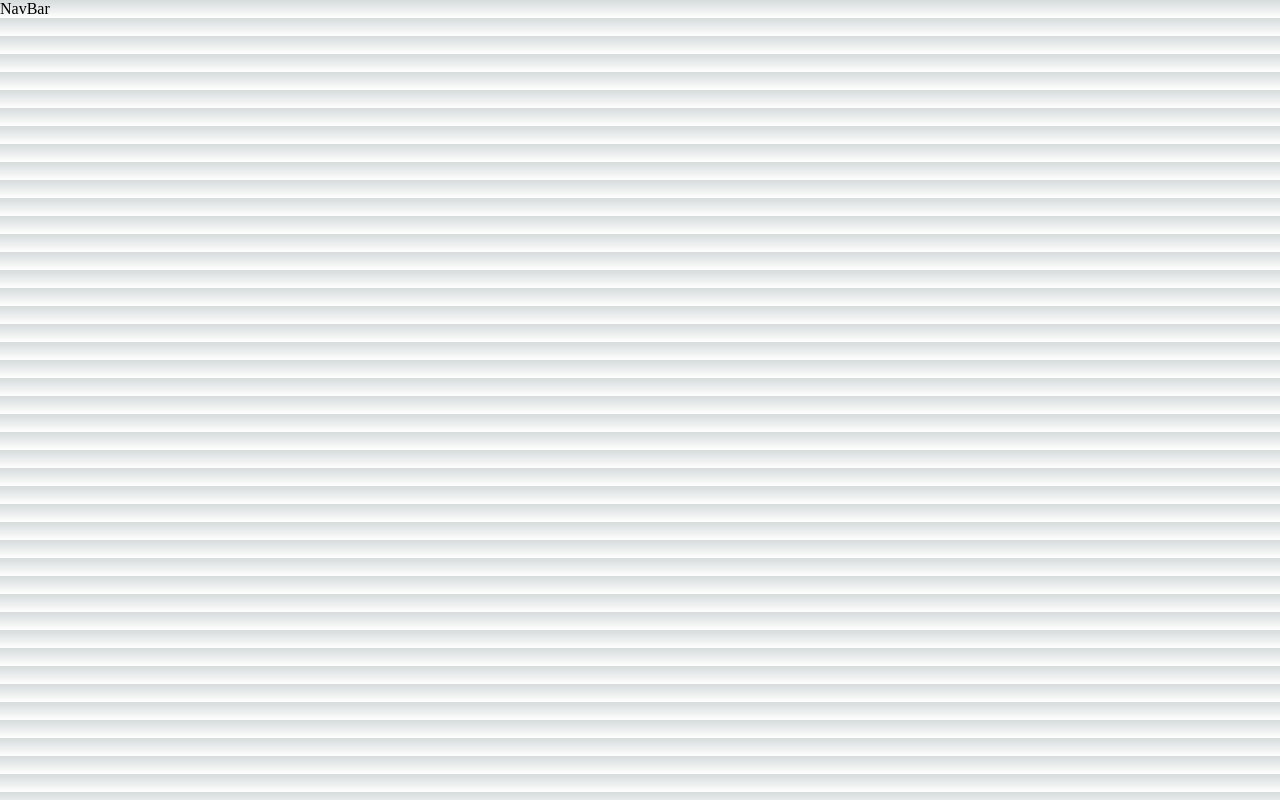
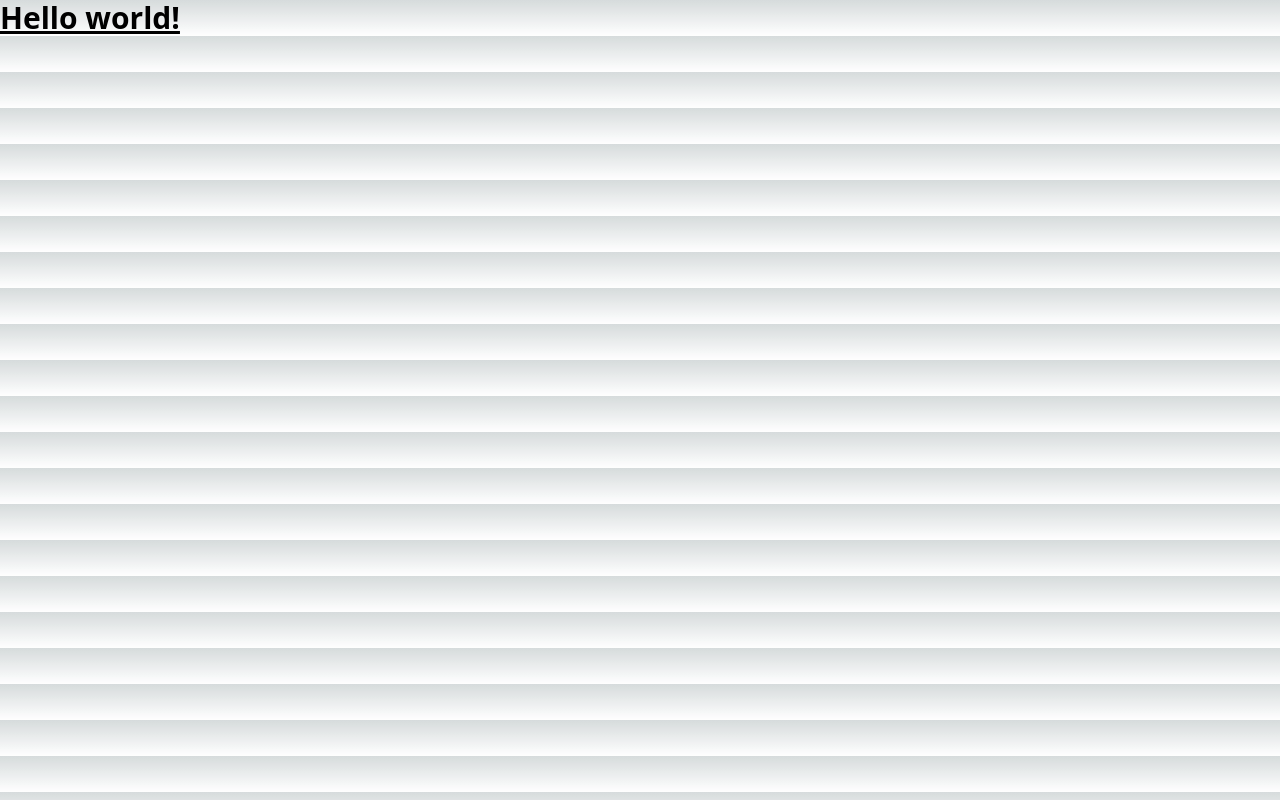
Before and after one commit to Adi-1502/density-landing-page, a Next.js app: page / in a window 1280 px wide. Built offline with nearby package versions, Linux system fonts and the light colour scheme.

Commit message:
added tailwind

```diff
--- /dev/null
+++ b/postcss.config.js
@@ -0,0 +1,6 @@
+module.exports = {
+  plugins: {
+    tailwindcss: {},
+    autoprefixer: {},
+  },
+}
--- a/src/pages/index.js
+++ b/src/pages/index.js
@@ -2,14 +2,14 @@
 import Image from "next/image";
 import { Inter } from "next/font/google";
 import styles from "@/styles/Home.module.css";
-import NavBar from "@/Components/NavBar";
+import NavBar from "@/components/NavBar";
 
 const inter = Inter({ subsets: ["latin"] });
 
 export default function Home() {
   return (
     <>
-      <NavBar />
+      <h1 className="text-3xl font-bold underline">Hello world!</h1>
     </>
   );
 }
--- /dev/null
+++ b/tailwind.config.js
@@ -0,0 +1,15 @@
+/** @type {import('tailwindcss').Config} */
+module.exports = {
+  content: [
+    "./app/**/*.{js,ts,jsx,tsx}",
+    "./pages/**/*.{js,ts,jsx,tsx}",
+    "./components/**/*.{js,ts,jsx,tsx}",
+
+    // Or if using `src` directory:
+    "./src/**/*.{js,ts,jsx,tsx}",
+  ],
+  theme: {
+    extend: {},
+  },
+  plugins: [],
+};
```
Also changed, not shown: package.json (+5 -3 lines), src/styles/globals.css (+7 -3 lines), 1 other file (tests, documents, lock files or other folders).
